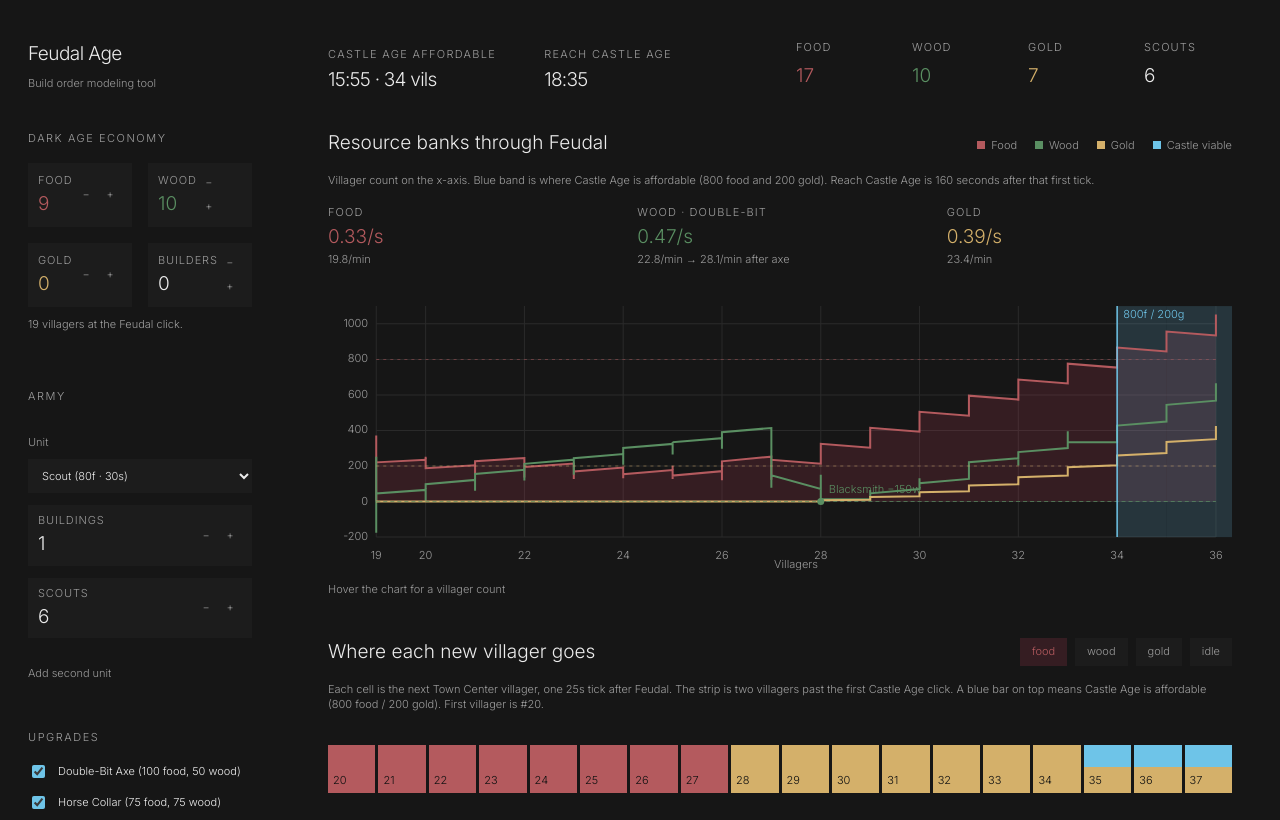
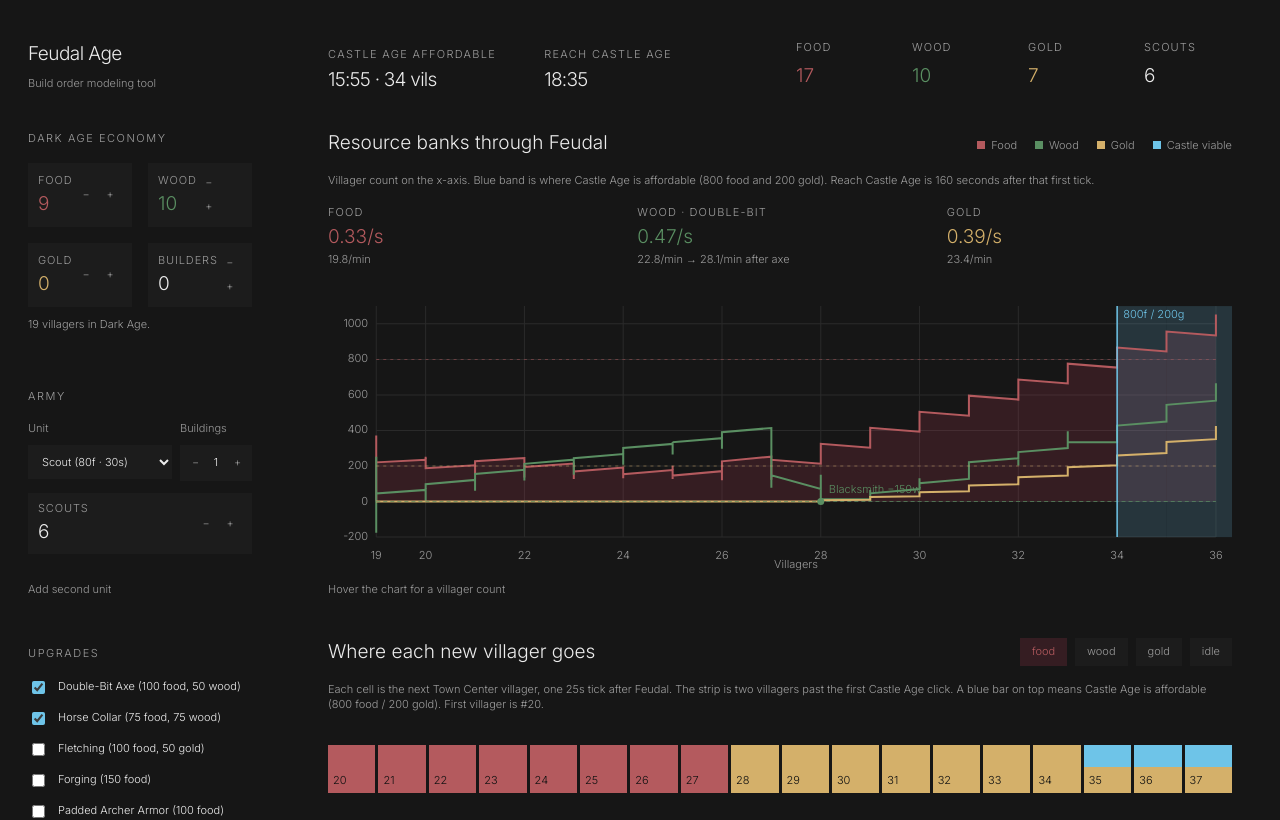
Before and after one commit to aiklde/feudalage, a React (Vite) app: page / in a window 1280 px wide. Shown: the top 820 px of the page. Built offline with nearby package versions, Linux system fonts and the light colour scheme.

Commit message:
Put the buildings stepper in a compact box beside the unit picker.
Co-authored-by: Cursor <cursoragent@cursor.com>

```diff
--- a/src/App.tsx
+++ b/src/App.tsx
@@ -127,7 +127,7 @@ export function App() {
             <Stepper label="Builders" job="idle" value={input.builderVils} onChange={(builderVils) => set({ builderVils })} />
           </div>
           <p className="chart-caption" style={{ marginTop: 10 }}>
-            {opening} villagers at the Feudal click.
+            {opening} villagers in Dark Age.
           </p>
         </section>
 
@@ -135,7 +135,8 @@ export function App() {
           <h2>Army</h2>
           {input.lines.map((line, index) => (
             <div key={index} className="army-line">
-              <label className="field">
+            <div className="unit-row">
+              <label className="field unit-field">
                 <span>{index === 0 ? "Unit" : "Second unit"}</span>
                 <select
                   value={line.unit}
@@ -161,12 +162,28 @@ export function App() {
                 </select>
               </label>
               {!usesBarracks(line.unit) && (
-                <Stepper
-                  label="Buildings"
-                  value={line.buildings}
-                  onChange={(buildings) => setLine(index, { buildings: Math.max(0, buildings) })}
-                />
+                <div className="field buildings-field">
+                  <span>Buildings</span>
+                  <div className="buildings-box">
+                    <button
+                      type="button"
+                      onClick={() => setLine(index, { buildings: Math.max(0, line.buildings - 1) })}
+                      aria-label="Fewer buildings"
+                    >
+                      −
+                    </button>
+                    <strong>{line.buildings}</strong>
+                    <button
+                      type="button"
+                      onClick={() => setLine(index, { buildings: line.buildings + 1 })}
+                      aria-label="More buildings"
+                    >
+                      +
+                    </button>
+                  </div>
+                </div>
               )}
+            </div>
               {unitHasCount(line.unit) && (
                 <Stepper
                   label={armyCountLabel(line.unit)}
--- a/src/styles.css
+++ b/src/styles.css
@@ -286,6 +286,53 @@ b {
   margin-bottom: 20px;
 }
 
+.unit-row {
+  display: flex;
+  align-items: stretch;
+  gap: 8px;
+}
+
+.unit-row .field {
+  margin-top: 0;
+}
+
+.unit-field {
+  flex: 1;
+  min-width: 0;
+}
+
+.buildings-field {
+  flex: 0 0 auto;
+}
+
+.buildings-box {
+  display: flex;
+  align-items: center;
+  justify-content: space-between;
+  gap: 2px;
+  background: var(--bg-2);
+  padding: 9px 6px;
+  min-width: 72px;
+}
+
+.buildings-box strong {
+  min-width: 1.2em;
+  text-align: center;
+}
+
+.buildings-box button {
+  width: 18px;
+  height: 18px;
+  border: 0;
+  background: transparent;
+  color: var(--muted);
+  cursor: pointer;
+}
+
+.buildings-box button:hover {
+  color: var(--ink);
+}
+
 .rates {
   display: grid;
   grid-template-columns: repeat(3, minmax(0, 1fr));
```
